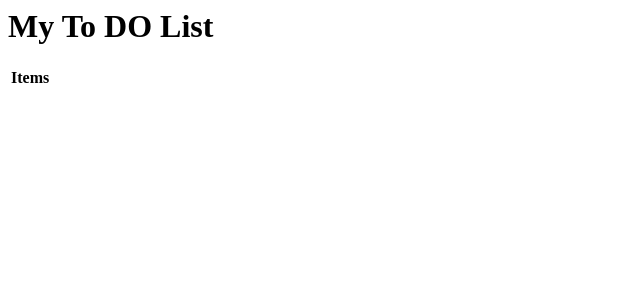
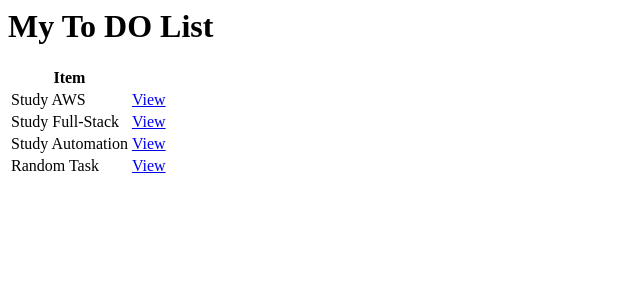
Before and after one commit to Eamateli/Managment_System_for_Hotels, a Django app: page / in a window 1280 px wide. Shown: the top 300 px of the page, without its empty margins (0-640 px from the left). Run offline with Django 5.2, Linux system fonts and the light colour scheme; data comes from the database, SQL or seed files in the repository; lists and menus that the app fills with data are empty.

Commit message:
Adding a Detail page. Next to the tasks you have a view that links to another templated named task.html

```diff
--- /dev/null
+++ b/base/templates/base/task.html
@@ -0,0 +1 @@
+<h1>Task: {{task}}</h1>
--- a/base/templates/base/task_list.html
+++ b/base/templates/base/task_list.html
@@ -2,11 +2,13 @@
 
 <table>
     <tr>
-        <th>Items</th>
+        <th>Item</th>
+        <th></th>
     </tr>
-    {% for tasks in object_list %}
+    {% for task in tasks %}
     <tr>
         <td>{{task.title}}</td>
+        <td><a href="{% url 'tasks' task.id %}">View</a></td>
     </tr>
     {% empty %}
     <h1>No items in list </h1>
--- a/base/urls.py
+++ b/base/urls.py
@@ -1,7 +1,8 @@
 from django.urls import path
-from .views import TaskList
+from .views import TaskList, TaskDetails
 
 urlpatterns = [
     path('', TaskList.as_view(), name='tasks'),
+    path('task/<int:pk>/', TaskDetails.as_view(), name='tasks'),
 
 ]
--- a/base/views.py
+++ b/base/views.py
@@ -10,3 +10,5 @@ class TaskList(ListView):
 
 class TaskDetails(DetailView):
     model = Task
+    context_object_name = 'task'
+    template_name = 'base/task.html'
```
